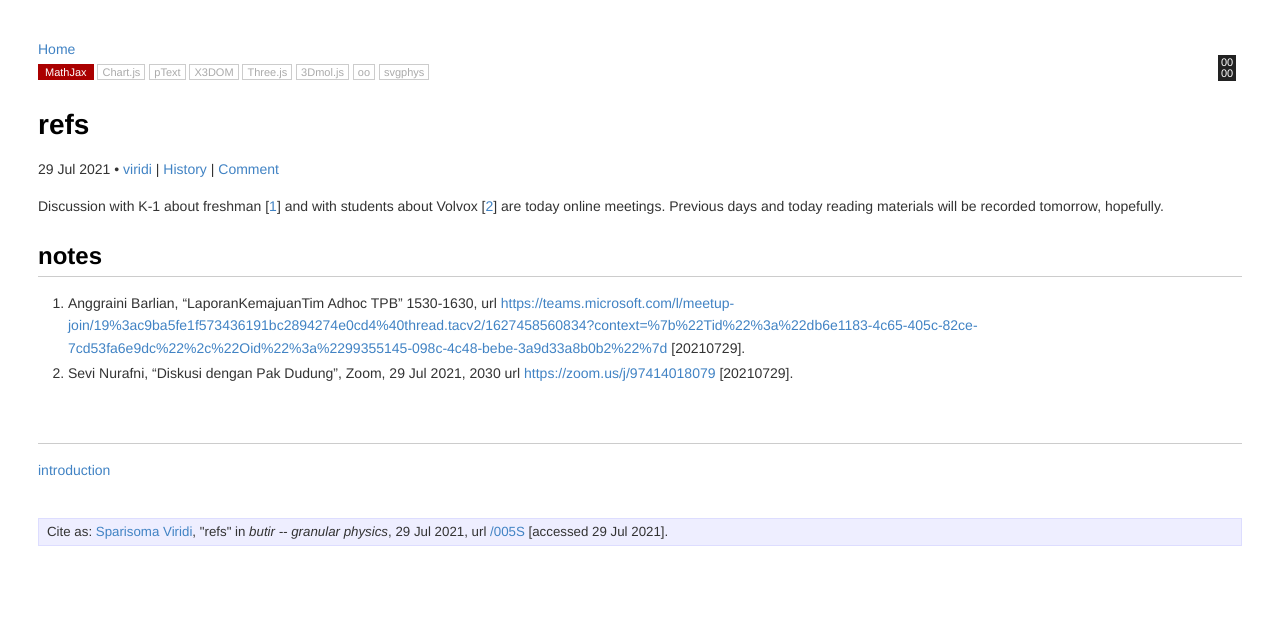
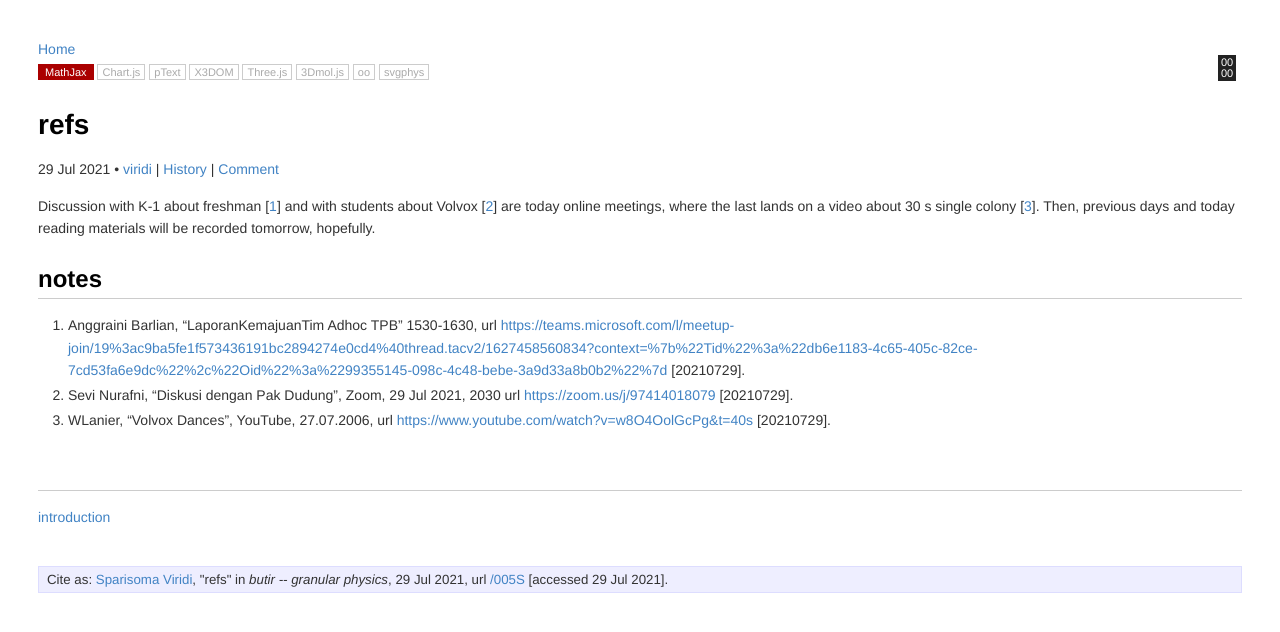
Before and after one commit to dudung/butir, a Jekyll site: the page built from _posts/0/05/2021-07-29-refs.md, in a window 1280 px wide. Shown: the top 632 px of the page. Built offline with Jekyll 4.4.1, drawn with Linux system fonts in a browser that asks for light colours.

Commit message:
youtube+1

```diff
--- a/_posts/0/05/2021-07-29-refs.md
+++ b/_posts/0/05/2021-07-29-refs.md
@@ -13,19 +13,20 @@ oo: false
 svgphys: false
 category: literatures
 tags: ["tagebuch", "refs", "komisi 1", "ad-hoc"]
-date: 2021-07-29 23:21:00 +0700
+date: 2021-07-29 23:29:00 +0700
 permalink: /005S
 src: https://github.com/dudung/butir/commits/main/_posts/0/05/2021-07-29-refs.md
 twitter_username: 6unpnp
 nodes: ['0000']
 ---
-Discussion with K-1 about freshman [[1](#r01)] and with students about Volvox [[2](#r02)] are today online meetings. Previous days and today reading materials will be recorded tomorrow, hopefully.
+Discussion with K-1 about freshman [[1](#r01)] and with students about Volvox [[2](#r02)] are today online meetings, where the last lands on a video about 30 s single colony [[3](#r03)]. Then, previous days and today reading materials will be recorded tomorrow, hopefully.
 
 ## notes
 1. <a name="r01"></a>Anggraini Barlian, "LaporanKemajuanTim Adhoc TPB"
 1530-1630,
 url <https://teams.microsoft.com/l/meetup-join/19%3ac9ba5fe1f573436191bc2894274e0cd4%40thread.tacv2/1627458560834?context=%7b%22Tid%22%3a%22db6e1183-4c65-405c-82ce-7cd53fa6e9dc%22%2c%22Oid%22%3a%2299355145-098c-4c48-bebe-3a9d33a8b0b2%22%7d> [20210729].
 2. <a name="r02"></a>Sevi Nurafni, "Diskusi dengan Pak Dudung", Zoom, 29 Jul 2021, 2030 url <https://zoom.us/j/97414018079> [20210729].
+3. <a name="r03"></a>WLanier, "Volvox Dances", YouTube, 27.07.2006, url <https://www.youtube.com/watch?v=w8O4OolGcPg&t=40s> [20210729].
 
 ## &nbsp;
 [introduction](0000)
```
